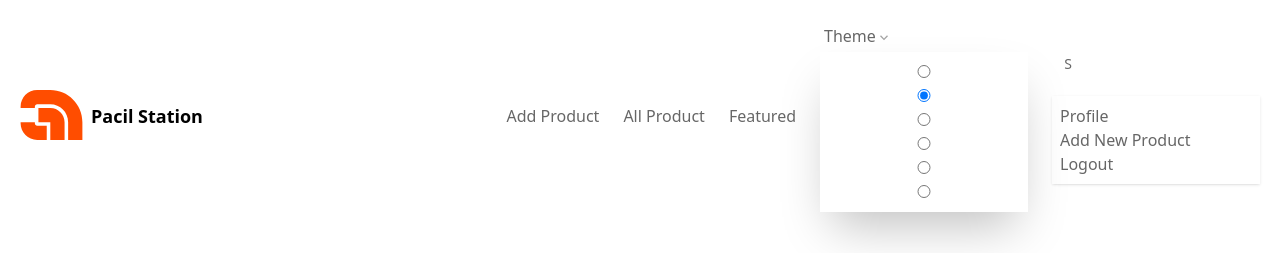
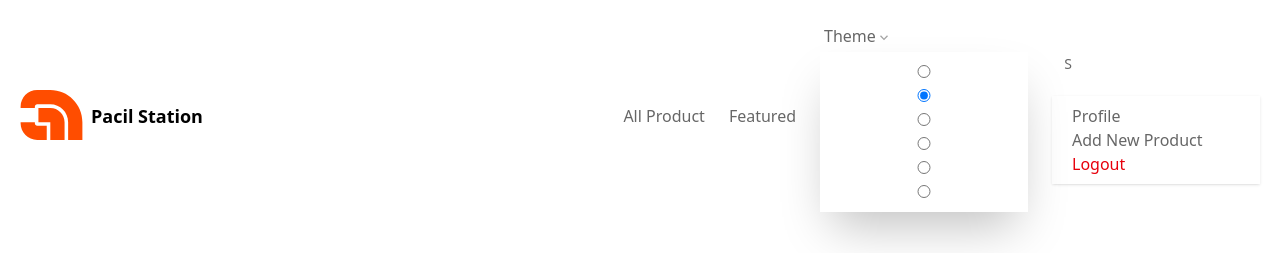
Before and after one commit to HeraldoArman/pacil-station, a Django app: page / in a window 1280 px wide. Shown: the top 253 px of the page. Run offline with Django 5.2, Linux system fonts and the light colour scheme; the visitor is signed in with stand-in values (Sample User, id 1); data that the repository does not hold is empty; some libraries are stand-ins or nearby versions.

Commit message:
feat: update landing page

```diff
--- a/main/templates/main/main.html
+++ b/main/templates/main/main.html
@@ -5,8 +5,11 @@
   Featured Products
 </div>
 
+
+
+
 {% if not user.is_authenticated %}
-<dialog id="login_required" class="modal modal-bottom sm:modal-middle" open>
+<dialog id="login_required" class="modal modal-bottom sm:modal-middle">
   <div class="modal-box shadow-xl rounded-lg">
     <form method="dialog">
       <button class="btn btn-sm btn-circle btn-ghost absolute right-2 top-2" aria-label="Close">
@@ -41,6 +44,15 @@
   </div>
 </dialog>
 {% endif %}
+<script>
+  document.addEventListener("DOMContentLoaded", () => {
+    const modal = document.getElementById("login_required");
+    if (modal && !sessionStorage.getItem("loginModalShown")) {
+      modal.showModal();
+      sessionStorage.setItem("loginModalShown", "true");
+    }
+  });
+</script>
 
 <div class="relative mb-20 gap-20 pb-20">
   <div class="grid grid-cols-1 md:grid-cols-2 lg:grid-cols-2 gap-6">
--- a/main/templates/partial/navbar.html
+++ b/main/templates/partial/navbar.html
@@ -27,12 +27,6 @@
         </a>
 
         <nav class="hidden sm:flex gap-6 text-black/60 items-center">
-          <a
-            href="{% url 'main:add_product' %}"
-            class="hover:text-black transition-colors"
-            >Add Product</a
-          >
-
           <a href="/#all-products" class="hover:text-black transition-colors"
             >All Product</a
           >
@@ -133,10 +127,15 @@
               tabindex="0"
               class="menu dropdown-content bg-base-200 rounded-box z-1 mt-4 w-52 p-2 shadow-sm"
             >
-              <li><a href="#">Profile</a></li>
-              <li><a href="#">Add New Product</a></li>
-
-              <li><a href="">Logout</a></li>
+                <li>
+                <a href="" class="hover:bg-base-300 rounded-md px-3 py-2 transition-colors">Profile</a>
+                </li>
+                <li>
+                <a href="{% url 'main:add_product' %}" class="hover:bg-base-300 rounded-md px-3 py-2 transition-colors">Add New Product</a>
+                </li>
+                <li>
+                <a href="" class="hover:bg-red-100 text-red-600 rounded-md px-3 py-2 transition-colors">Logout</a>
+                </li>
             </ul>
           </div>
           {% else %}
--- a/templates/base.html
+++ b/templates/base.html
@@ -3,6 +3,8 @@
   <head>
     <meta charset="UTF-8" />
     <meta name="viewport" content="width=device-width, initial-scale=1.0" />
+    {% block meta %} {% endblock meta %}
+
     <title>Pacil Station</title>
     <script src="https://cdn.jsdelivr.net/npm/@tailwindcss/browser@4"></script>
     <link
```
Also changed, not shown: main/templates/main/product.html (+7 -1 lines).
